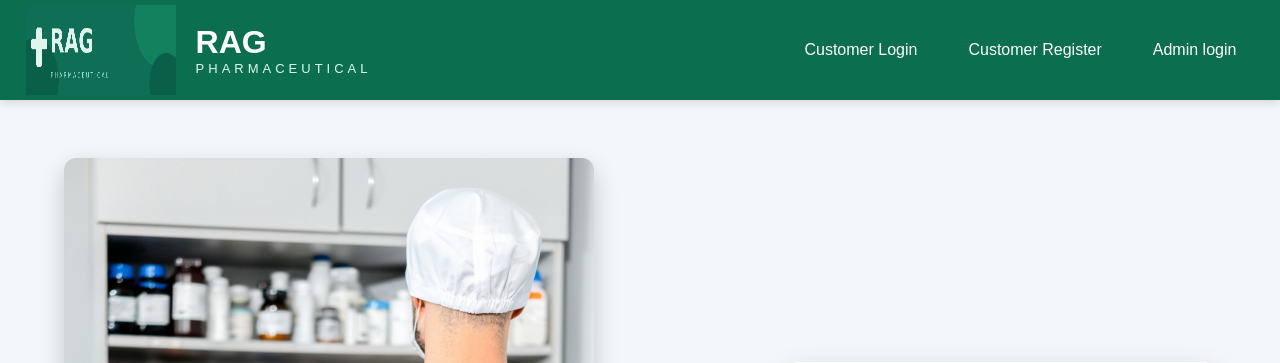
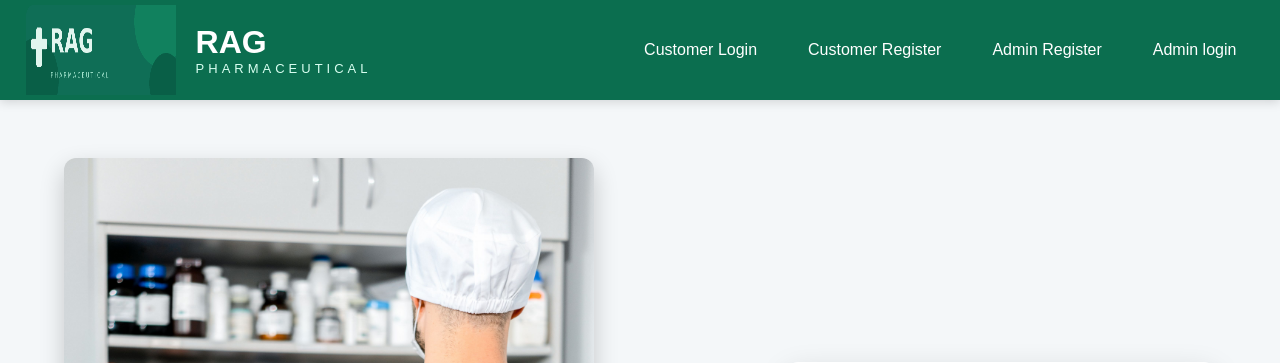
Before and after one commit to sagar-s94/RAG-PHARMACEUTICAL, a Django app: page / in a window 1280 px wide. Shown: the top 363 px of the page. Run offline with Django 5.2, Linux system fonts and the light colour scheme.

Commit message:
Fix admin register page

```diff
--- a/dashboard/templates/login.html
+++ b/dashboard/templates/login.html
@@ -28,7 +28,7 @@
             <div id="links">
                 <a href="{%url 'cust_login'%}">Customer Login</a>
                 <a href="{% url 'cu_signup' %}">Customer Register</a>
-                <!-- <a href="{% url 'register' %}">Admin Register</a> -->
+                <a href="{% url 'register' %}">Admin Register</a>
                  <a href="{%url 'login' %}">Admin login</a>
 
             </div>
```
